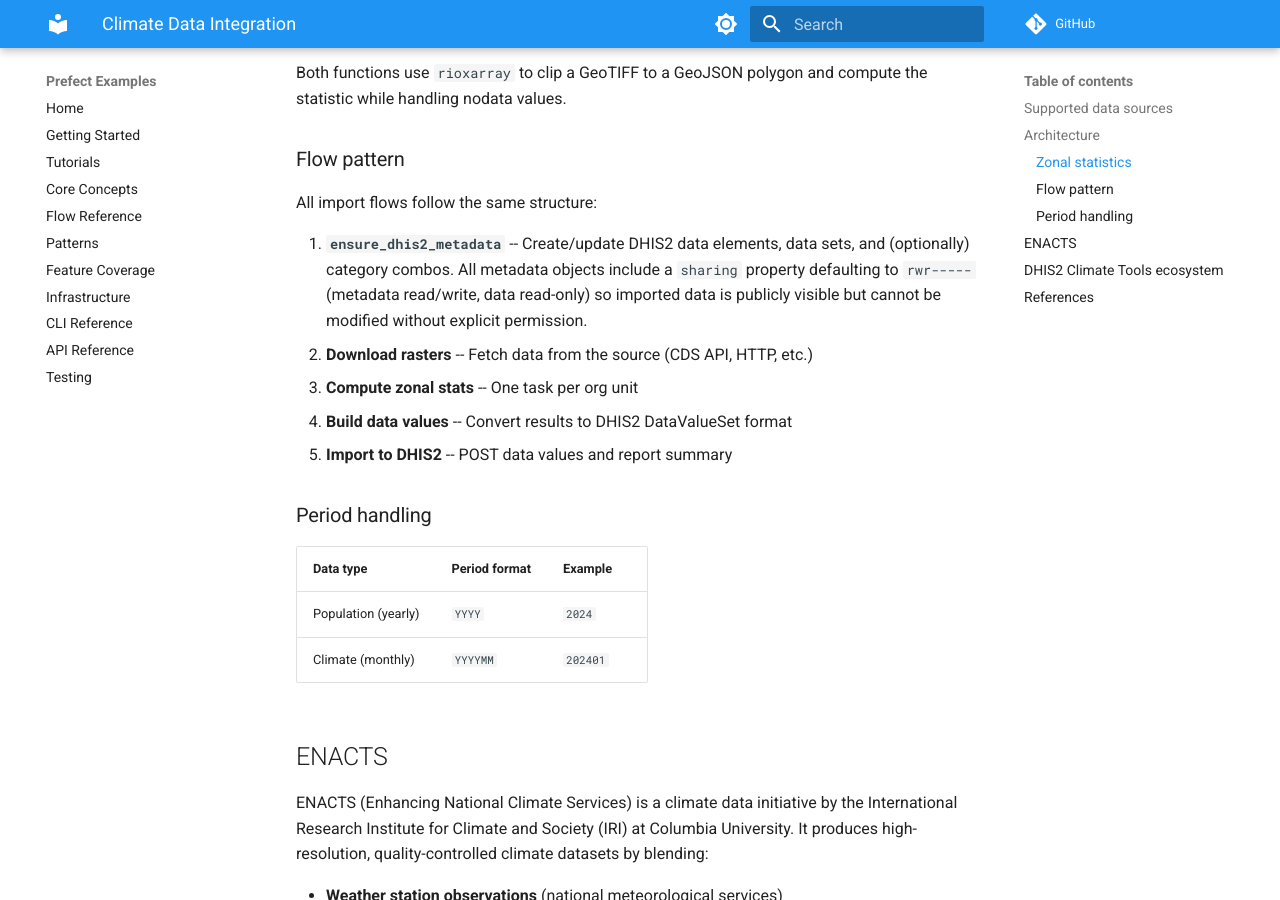
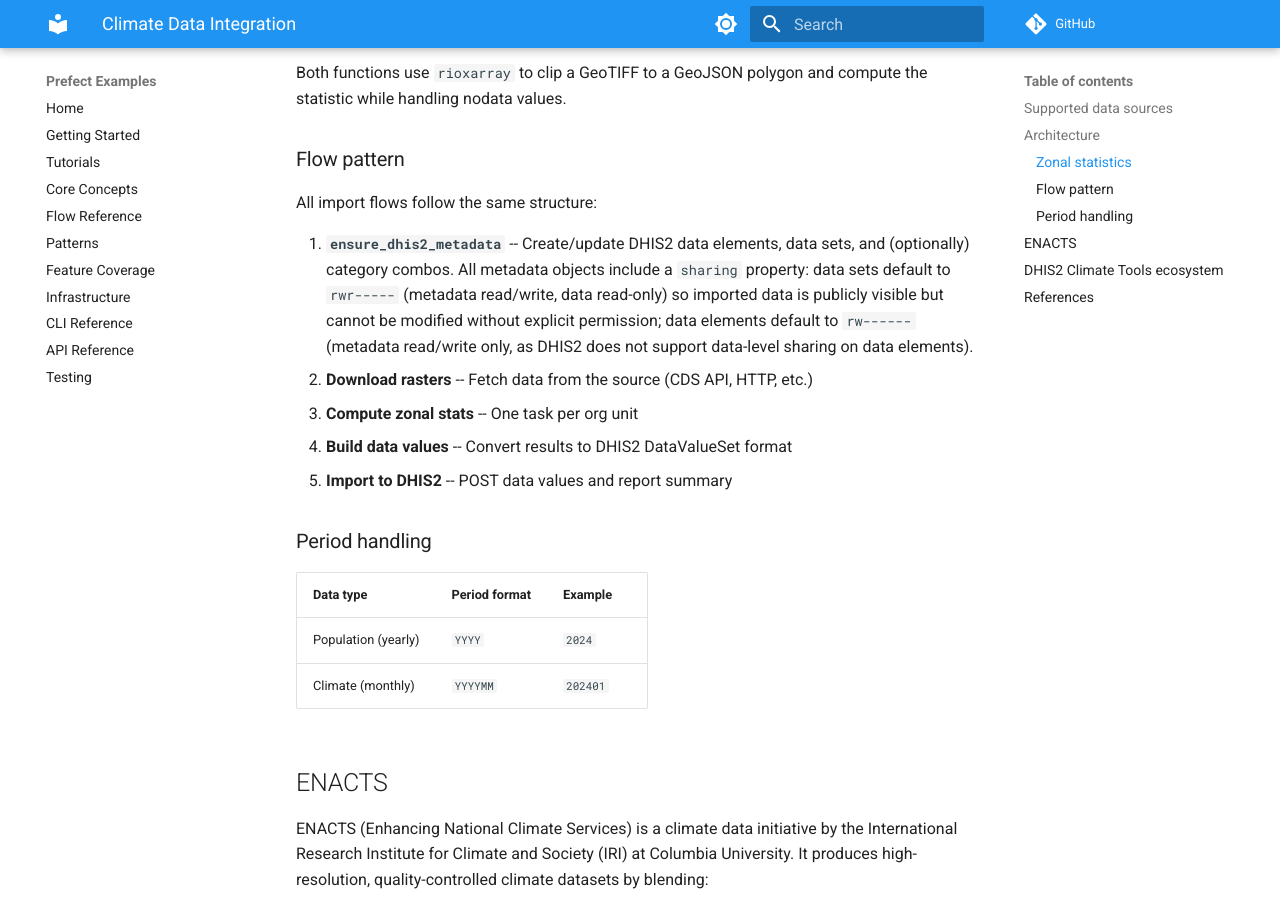
Before and after one commit to mortenoh/prefect-examples, an MkDocs documentation site: the page built from docs/climate-integration.md, in a window 1280 px wide and 900 px high, scrolled down 951 px. Built offline with MkDocs 1.6.1 and Material for MkDocs 9.7.7, drawn with Linux system fonts in a browser that asks for light colours; comment, search, counter and statistics services are not loaded.

Commit message:
fix: use metadata-only sharing on data elements (DHIS2 E3011)
DHIS2 does not support data-level sharing on data elements -- only data
sets support positions 3-4 of the access string. Split the defaults:
- Dhis2DataElement: rw------ (metadata read/write only)
- Dhis2DataSet: rwr----- (metadata rw + data read-only)

```diff
--- a/docs/climate-integration.md
+++ b/docs/climate-integration.md
@@ -41,9 +41,11 @@ All import flows follow the same structure:
 
 1. **`ensure_dhis2_metadata`** -- Create/update DHIS2 data elements,
    data sets, and (optionally) category combos. All metadata objects
-   include a `sharing` property defaulting to `rwr-----` (metadata
-   read/write, data read-only) so imported data is publicly visible
-   but cannot be modified without explicit permission.
+   include a `sharing` property: data sets default to `rwr-----`
+   (metadata read/write, data read-only) so imported data is publicly
+   visible but cannot be modified without explicit permission; data
+   elements default to `rw------` (metadata read/write only, as DHIS2
+   does not support data-level sharing on data elements).
 2. **Download rasters** -- Fetch data from the source (CDS API, HTTP, etc.)
 3. **Compute zonal stats** -- One task per org unit
 4. **Build data values** -- Convert results to DHIS2 DataValueSet format
```
Also changed, not shown: 2 other files.
